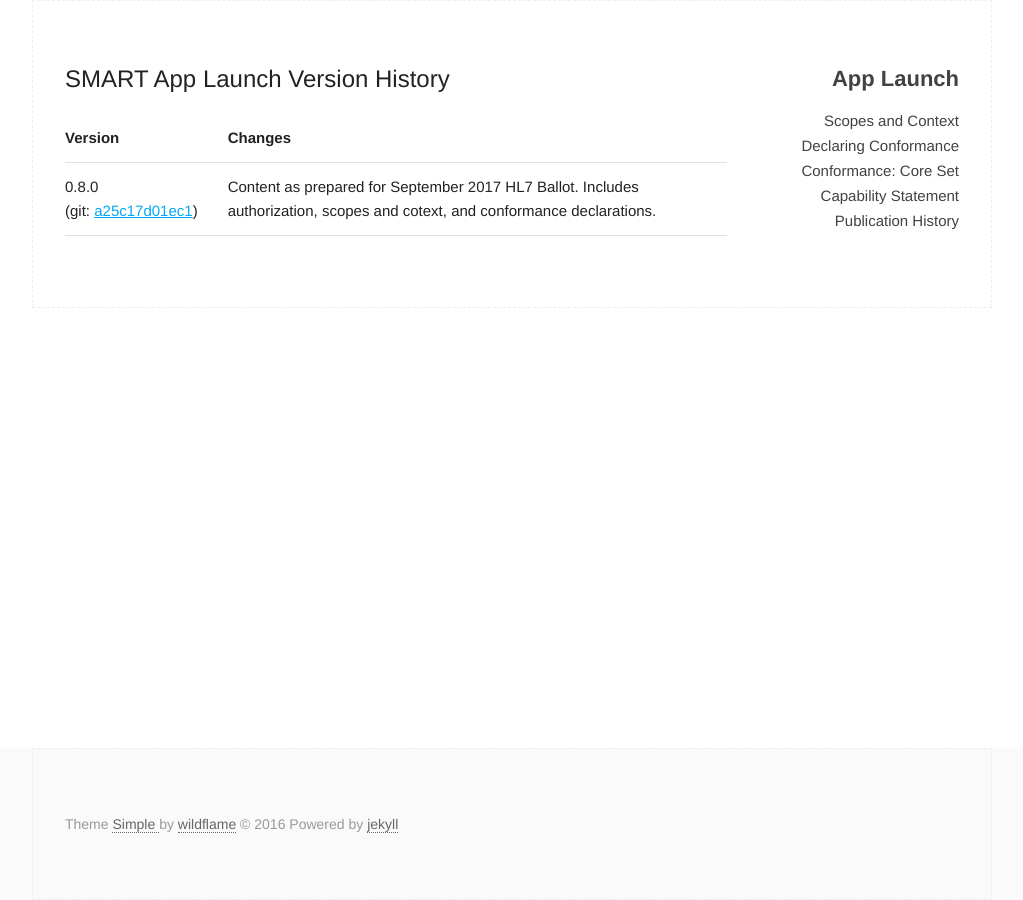
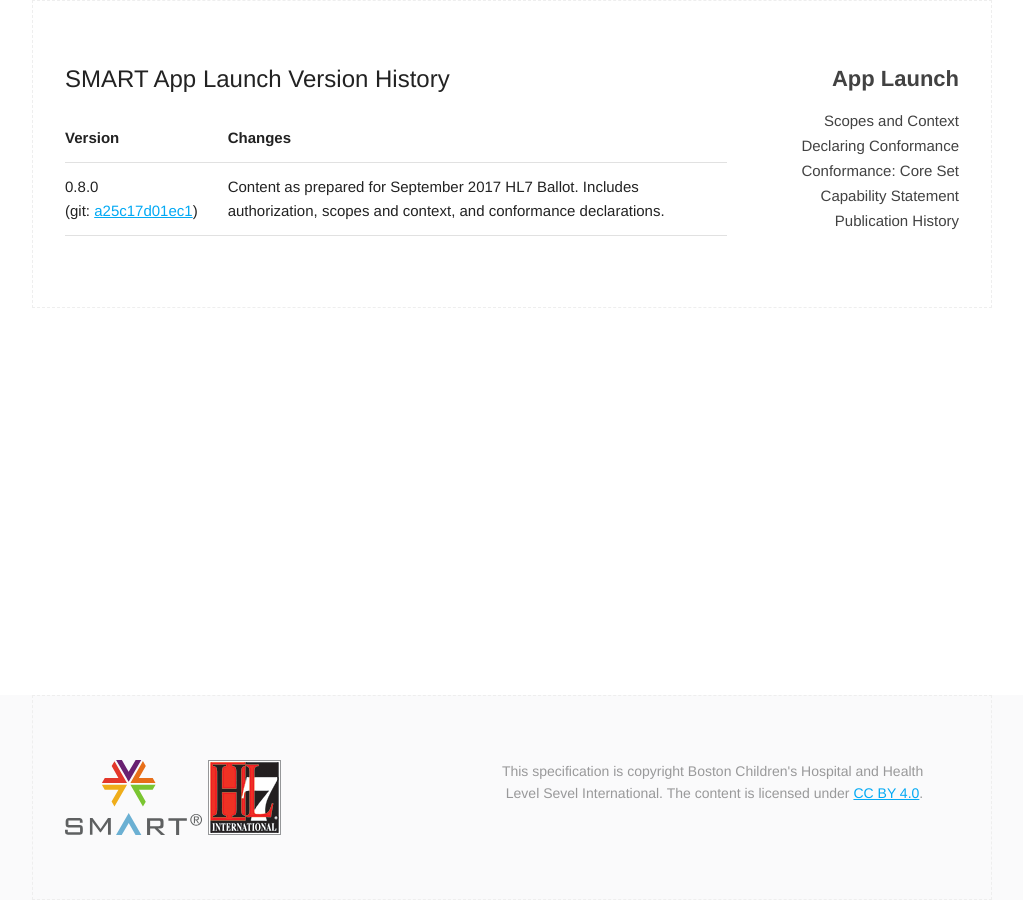
Before and after one commit to smart-on-fhir/smart-on-fhir.github.io, a Jekyll site: the page built from history/index.md, in a window 1280 px wide. Shown: the whole page, without its empty margins (128-1151 px from the left). Built offline with Jekyll 4.4.1, drawn with Linux system fonts in a browser that asks for light colours.

Commit message:
Add copyright, theme credits
Add copyright, theme credits

Add copyright, theme credits

```diff
--- a/_includes/footer.html
+++ b/_includes/footer.html
@@ -2,20 +2,14 @@
   <div class="container">
     <div class="footer left column one-half">
       <section class="small-font">
-        Theme <a href="https://github.com/wild-flame/jekyll-simple"> Simple </a> by <a href="http://wildflame.me">wildflame</a>
-        © 2016
-        Powered by <a href="https://github.com/jekyll/jekyll">jekyll</a>
+        <img class="smart-logo" src="{{base}}/assets/img/smart-logo.svg"/>
+        <img class="hl7-logo" src="{{base}}/assets/img/hl7-logo.png"/>
       </section>
     </div>
 
     <div class="footer right column one-half">
       <section class="small-font">
-        {% if site.github_username %}
-        {% include icon-github.html username=site.github_username %}
-        {% endif %}
-        {% if site.twitter_username %}
-        {% include icon-twitter.html username=site.twitter_username %}
-        {% endif %}
+        This specification is copyright Boston Children's Hospital and Health Level Sevel International. The content is licensed under <a href="https://creativecommons.org/licenses/by/4.0/">CC BY 4.0</a>.
       </section>
     </div>
   </div>
--- a/css/main.scss
+++ b/css/main.scss
@@ -67,6 +67,10 @@
   color: $grey-color-dark;
 }
 
+footer img {
+  height: 75px;
+}
+
 @import
         "normalize",
         "base",
--- a/history/index.md
+++ b/history/index.md
@@ -3,8 +3,8 @@
 layout: default
 ---
 
-# SMART App Launch  Version History
+# SMART App Launch Version History
 
 | Version  | Changes |
 |----------|---------|
-| 0.8.0<br>(git:&nbsp;[a25c17d01ec1](https://github.com/HL7/smart-app-launch/tree/a25c17d01ec1307b64ced538ff0a8b0ab6181fd5)) | Content as prepared for September 2017 HL7 Ballot. Includes authorization, scopes and cotext, and conformance declarations. |
+| 0.8.0<br>(git:&nbsp;[a25c17d01ec1](https://github.com/HL7/smart-app-launch/tree/a25c17d01ec1307b64ced538ff0a8b0ab6181fd5)) | Content as prepared for September 2017 HL7 Ballot. Includes authorization, scopes and context, and conformance declarations. |
```
Also changed, not shown: credits/index.md (added, +1 -0 lines), assets/img/hl7-logo.png (added), assets/img/smart-logo.svg (added), 1 other file.
